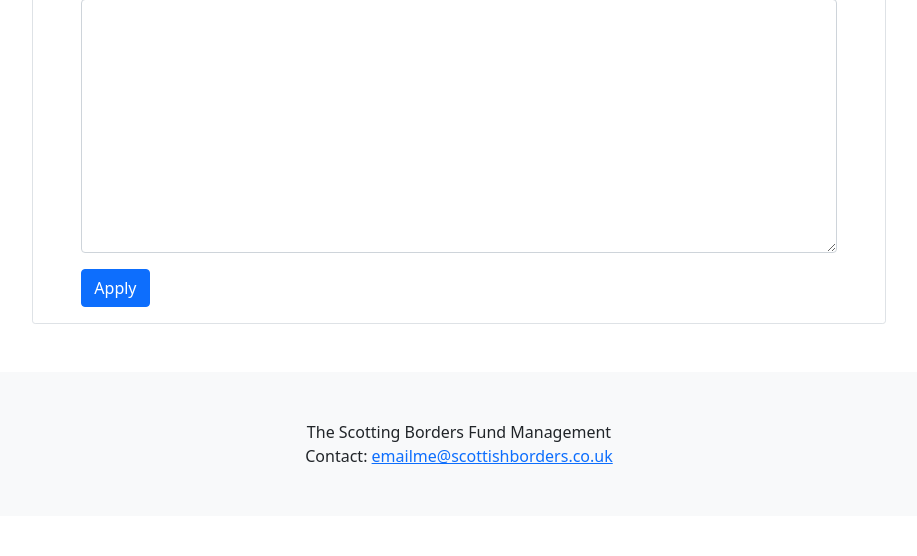
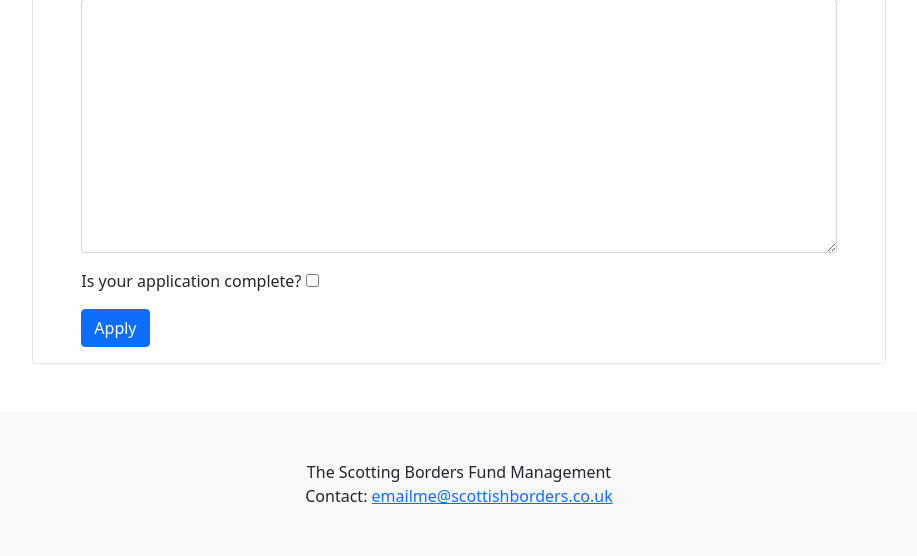
Before and after one commit to AlanWinchcole/Fund-Management-System, a Django app: page /application/ in a window 1280 px wide. Shown: the part 2224-2780 px from the top of the page, without its empty margins (181-1098 px from the left). Before the commit the page ends 2688 px from the top, so only its background shows below. Run offline with Django 3.2, Linux system fonts and the light colour scheme; some libraries are stand-ins or nearby versions.

Commit message:
Changes: - Distinction between completed and incomplete application

```diff
--- a/fund_management_website/fund/forms.py
+++ b/fund_management_website/fund/forms.py
@@ -27,7 +27,7 @@ class ApplicationForm(forms.ModelForm) :
     class Meta :
         model = ApplicationData
         fields = ('organisationName','projectTitle' ,'CH_OSCR_number','projectDesc','userGroupDesc','learningOpp' ,'keyPartnersWork' ,'projImpactClimate' ,'projSupportLocBus',
-                  'proContribution',)
+                  'proContribution', 'application_complete')
         labels = {
 
             'organisationName' :'Name of the Organisation',
@@ -42,6 +42,7 @@ class ApplicationForm(forms.ModelForm) :
             'projImpactClimate' :"Project's Impact on Climate",
             'projSupportLocBus' :"How does project support local business?",
             'proContribution' :"Pro Contribution",
+            'application_complete':"Is your application complete?",
 
         }
         widgets = {
@@ -58,4 +59,5 @@ class ApplicationForm(forms.ModelForm) :
             'projImpactClimate' :forms.Textarea(attrs={ 'class' :'form-control' }),
             'projSupportLocBus' :forms.Textarea(attrs={ 'class' :'form-control' }),
             'proContribution' :forms.Textarea(attrs={ 'class' :'form-control' }),
+            'application_complete':forms.CheckboxInput(attrs={'class':'boolean'}),
         }
--- a/fund_management_website/fund/views.py
+++ b/fund_management_website/fund/views.py
@@ -174,15 +174,16 @@ def base(request):
 	return render(request,'fund/base.html')
 
 def dashboard(request):
-	allApplications = ApplicationData.objects.filter(user = request.user)
+	completedApplications = ApplicationData.objects.filter(user = request.user, application_complete = True)
+	incompleteApplications = ApplicationData.objects.filter(user = request.user, application_complete = False)
 	username  =request.user.username
 	full_name = request.user.get_full_name()
 	email = request.user.email
 	if not request.user.is_superuser:
 		contact = UserProfile.objects.get(user = request.user).contact_number
-		return render(request, 'fund/dashboard.html', context={'applications':allApplications,"username":username, "full_name":full_name, "email":email, "contact":contact})
+		return render(request, 'fund/dashboard.html', context={'completed_applications':completedApplications,'incomplete_applications':incompleteApplications ,"username":username, "full_name":full_name, "email":email, "contact":contact})
 	return render(request, 'fund/dashboard.html',
-				  context={ 'applications' :allApplications, "username" :username, "full_name" :full_name,
+				  context={ 'completed_applications':completedApplications,'incomplete_applications':incompleteApplications, "username" :username, "full_name" :full_name,
 							"email" :email})
 
 def applicationIntroduction(request):
--- a/fund_management_website/templates/fund/application.html
+++ b/fund_management_website/templates/fund/application.html
@@ -10,7 +10,30 @@
         <form id = "ApplicationForm" method="post" action="" enctype="multipart/form-data">
             {% csrf_token %}
             {{form.as_p}}
-            <input type="submit" value="Apply" class="btn btn-primary">
+            <input type="submit" value="Apply" class="btn btn-primary" onclick="check_empty();">
         </form>
     </div>
 {% endblock %}
+{% block javascript_block %}
+    <script>
+        // check if any fields are empty
+
+        function check_empty(){
+        var flag = true;
+        // get all input and check if any of them are empty
+        var inputBoxes = document.querySelectorAll(".form-control"); // gives back a list of all nodes.
+        console.log(inputBoxes);
+        inputBoxes.forEach(inputBox=>{
+            if (inputBox.value.length == 0){
+                flag = false;
+            };
+            });
+        if (!flag) {
+            alert("You have left some fields empty, please leave the 'Is your application complete?' box unchecked. ");
+        }
+        else{
+            alert("You have filled all fields, please update the 'Is your application complete?' checkbox accordingly.");
+        };
+        };
+    </script>
+{% endblock %}
--- a/fund_management_website/templates/fund/base.html
+++ b/fund_management_website/templates/fund/base.html
@@ -99,4 +99,6 @@
 <script src="https://ajax.googleapis.com/ajax/libs/jquery/3.3.1/jquery.min.js"></script>
 <script src="https://cdnjs.cloudflare.com/ajax/libs/popper.js/1.14.3/umd/popper.min.js"></script>
 <script src="https://cdn.jsdelivr.net/npm/bootstrap@5.1.3/dist/js/bootstrap.min.js"></script>
+{% block javascript_block %}
+{% endblock %}
 </html>
--- a/fund_management_website/templates/fund/dashboard.html
+++ b/fund_management_website/templates/fund/dashboard.html
@@ -74,7 +74,7 @@
                             </tr>
                         </thead>
                         <tbody>
-                        {% for application in applications %}
+                        {% for application in incomplete_applications %}
                         <tr>
                             <td>{{application.id}}</td>
                             <td>{{application.projectTitle}}</td>
@@ -102,7 +102,7 @@
                             </tr>
                         </thead>
                         <tbody>
-                        {% for application in applications %}
+                        {% for application in completed_applications %}
                         <tr>
                             <td>{{application.id}}</td>
                             <td>{{application.projectTitle}}</td>
```
